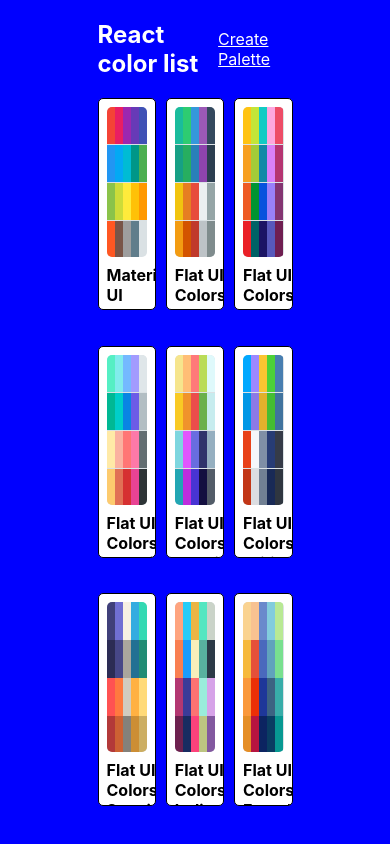
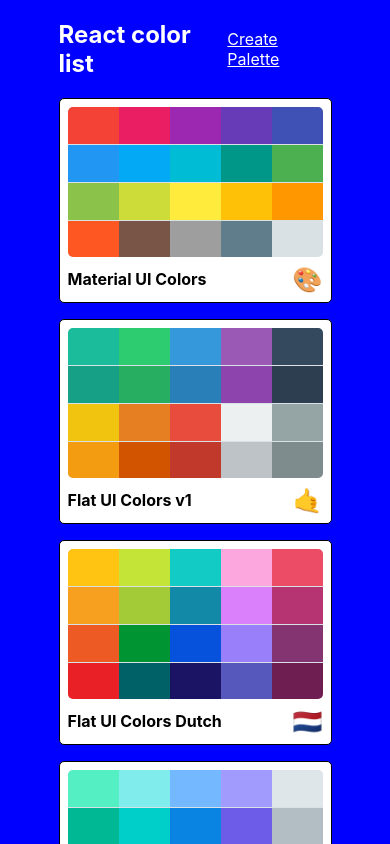
Before and after one commit to ricky-antonio/colors-app, a React (Create React App) app: page / in a window 390 px wide. Shown: the top 844 px of the page. Built offline with nearby package versions, Linux system fonts and the light colour scheme.

Commit message:
Make PaletteList responsive

```diff
--- a/src/App.js
+++ b/src/App.js
@@ -33,11 +33,6 @@
 			st => ({ palettes: st.palettes.filter(palette => palette.id !== id) }),
 			this.syncLocalStorage
 		);
-
-		// this.setState(
-		// 	{ palettes: this.state.palettes.filter(palette => palette.id !== id) },
-		// 	this.syncLocalStorage
-		// );
 	};
 
 	savePalette(newPalette) {
--- a/src/styles/PaletteListStyles.js
+++ b/src/styles/PaletteListStyles.js
@@ -1,3 +1,5 @@
+import sizes from './sizes';
+
 export default {
     root: {
         backgroundColor: "blue",
@@ -11,7 +13,13 @@
         display: "flex",
         alignItems: "flex-start",
         flexDirection: "column",
-        flexWrap: "wrap"
+        flexWrap: "wrap",
+        [sizes.down("xl")]: {
+            width: "80%"
+        },
+        [sizes.down("xs")]: {
+            width: "70%"
+        }
     },
     nav: {
         display: "flex",
@@ -28,6 +36,14 @@
         width: "100%",
         display: "grid",
         gridTemplateColumns: "repeat(3, 30%)",
-        gridGap: "5%"
+        gridGap: "1.5rem",
+        [sizes.down("md")]: {
+            gridTemplateColumns: "repeat(2, 50%)"
+        },
+        [sizes.down("xs")]: {
+            gridTemplateColumns: "repeat(1, 100%)",
+            gridGap: "1rem"
+
+        }
     }
 }
--- a/src/styles/sizes.js
+++ b/src/styles/sizes.js
@@ -10,7 +10,8 @@
             xs: "575.98px",
             sm: "767.98px",
             md: "991.98px",
-            lg: "1199.98px"
+            lg: "1199.98px",
+            xl: "1599.98px"
         }
         return `@media (max-width: ${sizes[size]})`
     }
```
